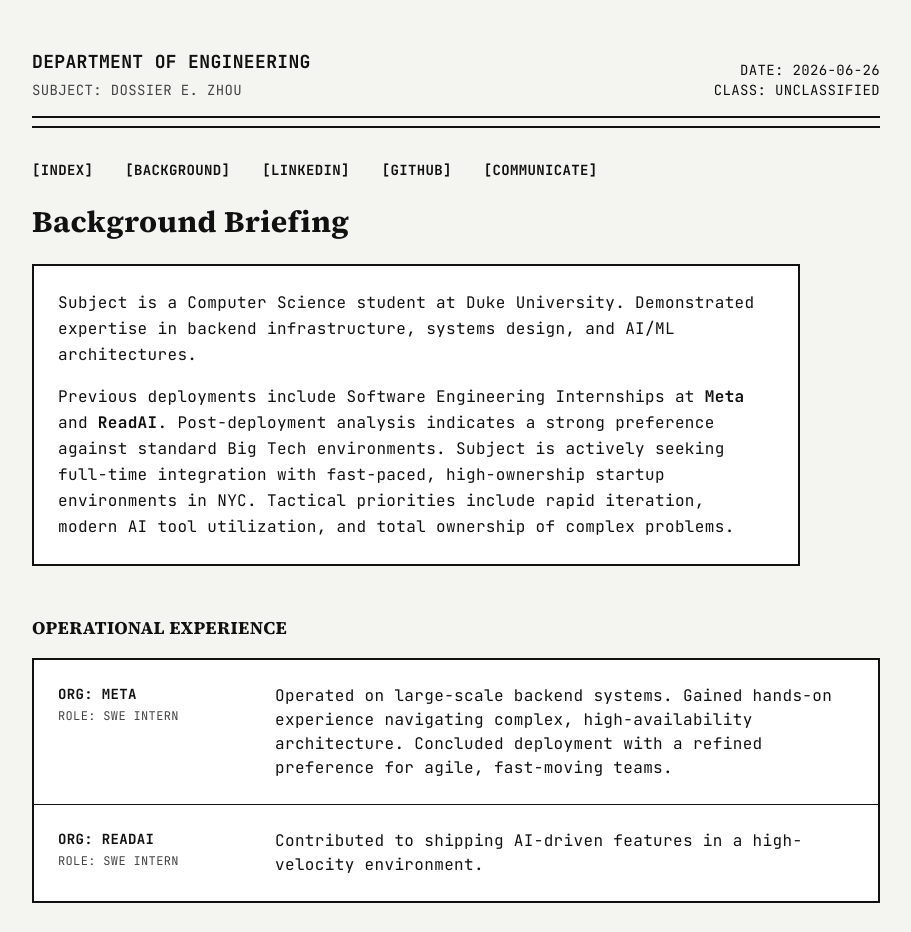
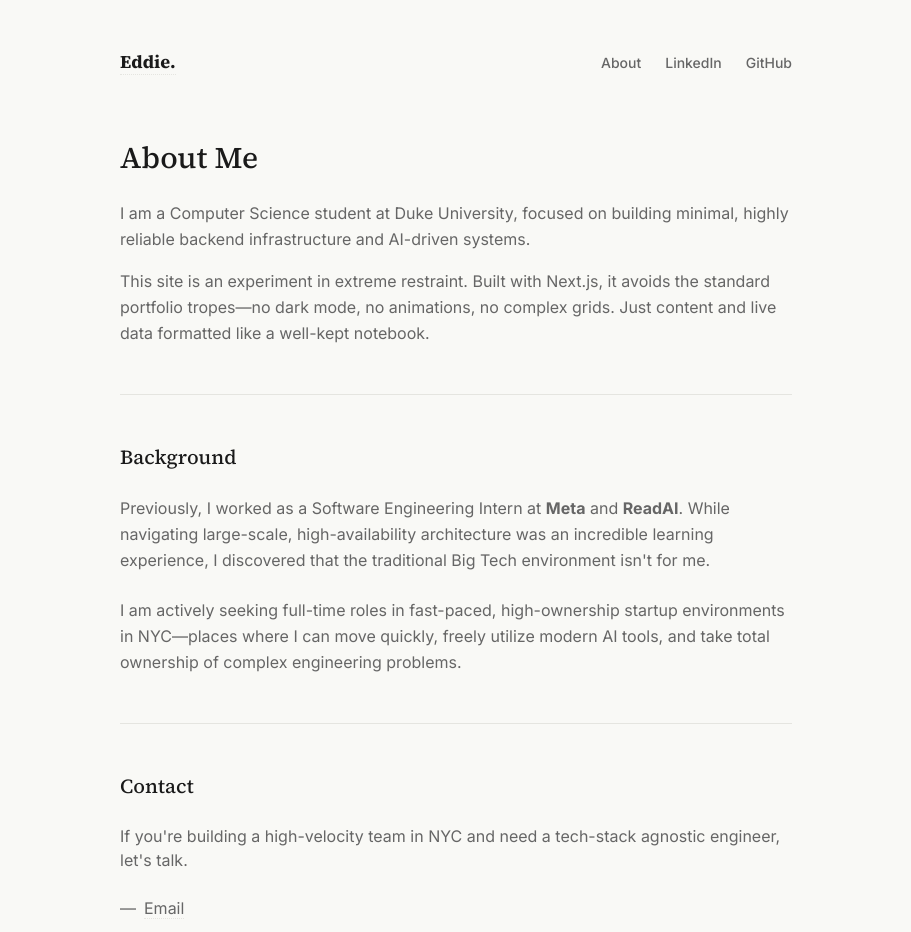
Before and after one commit to eddwz/personal-site, a Next.js app: page /about in a window 1280 px wide. Shown: the top 932 px of the page, without its empty margins (184-1095 px from the left). Built offline with nearby package versions, Linux system fonts and the light colour scheme.

Commit message:
refactor: rollback to physical notebook aesthetic

```diff
--- a/src/app/about/page.tsx
+++ b/src/app/about/page.tsx
@@ -1,58 +1,58 @@
 import { Metadata } from "next";
 
 export const metadata: Metadata = {
-  title: "BACKGROUND | DOSSIER E. ZHOU",
-  description: "Official Engineering Brief",
+  title: "About | Eddie Zhou",
+  description: "About me",
 };
 
 export default function About() {
   return (
-    <div className="space-y-12 pb-12">
-      <section>
-        <h1 className="font-serif text-3xl font-bold normal-case mb-6">Background Briefing</h1>
-        <div className="memo-border p-6 bg-white max-w-3xl space-y-4">
-          <p className="normal-case text-base leading-relaxed text-foreground">
-            Subject is a Computer Science student at Duke University. Demonstrated expertise
-            in backend infrastructure, systems design, and AI/ML architectures.
+    <div className="container-prose space-y-12">
+      <section className="space-y-6">
+        <h1 className="font-serif text-3xl font-medium text-ink">About Me</h1>
+        <div className="space-y-4 text-ink-soft leading-relaxed">
+          <p>
+            I am a Computer Science student at Duke University, focused on building minimal,
+            highly reliable backend infrastructure and AI-driven systems.
           </p>
-          <p className="normal-case text-base leading-relaxed text-foreground">
-            Previous deployments include Software Engineering Internships at <strong>Meta</strong> and <strong>ReadAI</strong>.
-            Post-deployment analysis indicates a strong preference against standard Big Tech environments.
-            Subject is actively seeking full-time integration with fast-paced, high-ownership startup
-            environments in NYC. Tactical priorities include rapid iteration, modern AI tool utilization,
-            and total ownership of complex problems.
+          <p>
+            This site is an experiment in extreme restraint. Built with Next.js, it avoids the
+            standard portfolio tropes—no dark mode, no animations, no complex grids. Just
+            content and live data formatted like a well-kept notebook.
           </p>
         </div>
       </section>
 
-      <section className="space-y-4">
-        <h2 className="font-bold text-lg">OPERATIONAL EXPERIENCE</h2>
+      <hr />
 
-        <div className="memo-border bg-white divide-y divide-border">
+      <section className="space-y-6">
+        <h2 className="font-serif text-xl font-medium text-ink">Background</h2>
+        <div className="space-y-6 text-ink-soft leading-relaxed">
+          <p>
+            Previously, I worked as a Software Engineering Intern at <strong>Meta</strong> and <strong>ReadAI</strong>.
+            While navigating large-scale, high-availability architecture was an incredible learning experience,
+            I discovered that the traditional Big Tech environment isn't for me.
+          </p>
+          <p>
+            I am actively seeking full-time roles in fast-paced, high-ownership startup
+            environments in NYC—places where I can move quickly, freely utilize modern AI tools, and take
+            total ownership of complex engineering problems.
+          </p>
+        </div>
+      </section>
 
-          <div className="p-6 flex flex-col md:flex-row gap-6">
-            <div className="md:w-1/4">
-              <div className="font-bold mb-1">ORG: META</div>
-              <div className="text-muted-foreground text-xs">ROLE: SWE INTERN</div>
-            </div>
-            <div className="md:w-3/4 normal-case text-base text-foreground">
-              Operated on large-scale backend systems. Gained hands-on experience navigating
-              complex, high-availability architecture. Concluded deployment with a refined
-              preference for agile, fast-moving teams.
-            </div>
-          </div>
+      <hr />
 
-          <div className="p-6 flex flex-col md:flex-row gap-6">
-            <div className="md:w-1/4">
-              <div className="font-bold mb-1">ORG: READAI</div>
-              <div className="text-muted-foreground text-xs">ROLE: SWE INTERN</div>
-            </div>
-            <div className="md:w-3/4 normal-case text-base text-foreground">
-              Contributed to shipping AI-driven features in a high-velocity environment.
-            </div>
-          </div>
-
-        </div>
+      <section className="space-y-6">
+        <h2 className="font-serif text-xl font-medium text-ink">Contact</h2>
+        <p className="text-ink-soft">
+          If you're building a high-velocity team in NYC and need a tech-stack agnostic engineer,
+          let's talk.
+        </p>
+        <ul className="list-notebook text-ink-soft space-y-2">
+          <li><a href="mailto:hello@example.com">Email</a></li>
+          <li><a href="https://www.linkedin.com/in/eddiezh0u/?skipRedirect=true" target="_blank" rel="noreferrer">LinkedIn</a></li>
+        </ul>
       </section>
     </div>
   );
--- a/src/app/globals.css
+++ b/src/app/globals.css
@@ -1,48 +1,70 @@
 @import "tailwindcss";
 
 @theme {
-  --color-background: #f4f4f0; /* Aged off-white paper */
-  --color-foreground: #111111; /* Stark typewriter black */
-  --color-primary: #8b0000; /* Faded crimson stamp */
-  --color-primary-foreground: #ffffff;
-  --color-muted: #e6e6e2; /* Slightly darker paper for boxes */
-  --color-muted-foreground: #444444; /* Charcoal for metadata */
-  --color-border: #111111; /* Stark black rules */
+  --color-paper: #f9f9f6;
+  --color-ink: #1a1a1a;
+  --color-ink-soft: #666666;
+  --color-rule: #e5e5e0;
 
-  --font-sans: var(--font-jetbrains); /* Use mono for data */
-  --font-serif: var(--font-source-serif); /* Use serif for prose */
+  --font-sans: var(--font-inter);
+  --font-serif: var(--font-source-serif);
+  --font-mono: var(--font-jetbrains);
 }
 
 :root {
-  --background: #f4f4f0;
-  --foreground: #111111;
+  --background: var(--color-paper);
+  --foreground: var(--color-ink);
 }
 
 body {
   background-color: var(--background);
   color: var(--foreground);
   font-family: var(--font-sans);
-  /* Pure solid background, no gradients, no shadows */
+  -webkit-font-smoothing: antialiased;
+  -moz-osx-font-smoothing: grayscale;
 }
 
-/* Strict typographic utility classes */
-h1, h2, h3, h4, h5, h6 {
-  font-family: var(--font-serif);
+/* Notebook Prose and Lists */
+.container-prose {
+  max-w: 68ch;
 }
 
-.memo-border {
-  border: 2px solid var(--foreground);
+.list-notebook {
+  list-style: none;
+  padding: 0;
+  margin: 0;
 }
 
-.memo-border-top {
-  border-top: 2px solid var(--foreground);
+.list-notebook > li {
+  position: relative;
+  padding-left: 1.5rem;
+  margin-bottom: 0.5rem;
 }
 
-.memo-border-bottom {
-  border-bottom: 2px solid var(--foreground);
+.list-notebook > li::before {
+  content: "—";
+  position: absolute;
+  left: 0;
+  color: var(--color-ink-soft);
 }
 
-/* Instant state changes only (no transitions) */
+/* Subtle transitions for links only */
+a {
+  text-decoration: none;
+  border-bottom: 1px dotted var(--color-rule);
+  transition: color 150ms ease, border-color 150ms ease;
+}
+
 a:hover {
-  color: var(--primary);
+  color: var(--color-ink-soft);
+  border-bottom-color: var(--color-ink-soft);
 }
+
+/* Navbar links don't get the underline */
+nav a {
+  border-bottom: none;
+}
+
+hr {
+  border-color: var(--color-rule);
+}
--- a/src/app/layout.tsx
+++ b/src/app/layout.tsx
@@ -1,6 +1,11 @@
 import type { Metadata } from "next";
-import { Source_Serif_4, JetBrains_Mono } from "next/font/google";
+import { Inter, Source_Serif_4, JetBrains_Mono } from "next/font/google";
 import "./globals.css";
+
+const inter = Inter({
+  variable: "--font-inter",
+  subsets: ["latin"],
+});
 
 const sourceSerif = Source_Serif_4({
   variable: "--font-source-serif",
@@ -13,8 +18,8 @@ const jetbrains = JetBrains_Mono({
 });
 
 export const metadata: Metadata = {
-  title: "DOSSIER: E. ZHOU",
-  description: "Official Engineering Brief",
+  title: "Eddie Zhou",
+  description: "Software Engineer",
 };
 
 export default function RootLayout({
@@ -22,47 +27,32 @@ export default function RootLayout({
 }: Readonly<{
   children: React.ReactNode;
 }>) {
-  const currentDate = new Date().toISOString().split('T')[0];
-
   return (
     <html
       lang="en"
-      className={`${sourceSerif.variable} ${jetbrains.variable} antialiased`}
+      className={`${inter.variable} ${sourceSerif.variable} ${jetbrains.variable} antialiased`}
     >
-      <body className="min-h-screen flex flex-col uppercase text-sm tracking-wide">
+      <body className="min-h-screen flex flex-col pt-12 px-6 md:px-12 selection:bg-ink/10">
 
-        {/* Strict Memo Header */}
-        <header className="w-full max-w-4xl mx-auto px-6 pt-12 pb-6">
-          <div className="memo-border-bottom pb-4 mb-1 flex flex-col md:flex-row justify-between items-start md:items-end gap-4">
-            <div>
-              <div className="font-bold text-lg mb-1">DEPARTMENT OF ENGINEERING</div>
-              <div className="text-muted-foreground">SUBJECT: DOSSIER E. ZHOU</div>
-            </div>
-            <div className="text-right">
-              <div>DATE: {currentDate}</div>
-              <div>CLASS: UNCLASSIFIED</div>
-            </div>
+        {/* Minimal Notebook Header */}
+        <header className="w-full max-w-2xl mx-auto mb-16 flex items-baseline justify-between text-sm">
+          <div className="font-serif font-bold text-lg text-ink">
+            <a href="/">Eddie.</a>
           </div>
-          <div className="memo-border-bottom pb-1 mb-8" />
-
-          <nav className="flex space-x-8 font-bold">
-            <a href="/" className="hover:text-primary">[INDEX]</a>
-            <a href="/about" className="hover:text-primary">[BACKGROUND]</a>
-            <a href="https://www.linkedin.com/in/eddiezh0u/?skipRedirect=true" target="_blank" rel="noreferrer" className="hover:text-primary">[LINKEDIN]</a>
-            <a href="https://github.com/eddiezh0u" target="_blank" rel="noreferrer" className="hover:text-primary">[GITHUB]</a>
-            <a href="mailto:hello@example.com" className="hover:text-primary">[COMMUNICATE]</a>
+          <nav className="flex space-x-6 text-ink-soft font-medium">
+            <a href="/about" className="hover:text-ink transition-colors">About</a>
+            <a href="https://www.linkedin.com/in/eddiezh0u/?skipRedirect=true" target="_blank" rel="noreferrer" className="hover:text-ink transition-colors">LinkedIn</a>
+            <a href="https://github.com/eddiezh0u" target="_blank" rel="noreferrer" className="hover:text-ink transition-colors">GitHub</a>
           </nav>
         </header>
 
-        <main className="flex-1 px-6 max-w-4xl mx-auto w-full">
+        <main className="flex-1 w-full max-w-2xl mx-auto">
           {children}
         </main>
 
-        <footer className="w-full max-w-4xl mx-auto px-6 py-12 mt-12">
-          <div className="memo-border-top pt-4 flex justify-between items-center text-xs text-muted-foreground">
-            <span>FILE END</span>
-            <span>&copy; {new Date().getFullYear()} E. ZHOU</span>
-          </div>
+        <footer className="w-full max-w-2xl mx-auto py-12 mt-16 border-t border-rule text-ink-soft text-sm flex justify-between">
+          <span>&copy; {new Date().getFullYear()}</span>
+          <span>New York City</span>
         </footer>
       </body>
     </html>
--- a/src/app/page.tsx
+++ b/src/app/page.tsx
@@ -17,80 +17,84 @@ export default function Home() {
   }, []);
 
   return (
-    <div className="space-y-12 pb-12">
-      <section>
-        <h1 className="font-serif text-3xl font-bold normal-case mb-4">Executive Summary</h1>
-        <div className="memo-border p-6 bg-white max-w-2xl">
-          <p className="normal-case text-base leading-relaxed text-foreground">
-            E. Zhou is a Software Engineer specializing in scalable backend infrastructure
-            and AI-driven systems. Target environment designated as fast-paced, high-ownership
-            startup sectors. Big Tech bureaucracy explicitly avoided.
+    <div className="space-y-16">
+
+      <section className="space-y-4">
+        <h1 className="font-serif text-2xl font-medium text-ink">Personal Dashboard</h1>
+        <p className="text-ink-soft leading-relaxed max-w-[60ch]">
+          I'm a Software Engineer who builds scalable backend infrastructure and AI-driven systems.
+          I prefer fast-paced, high-ownership startup environments in NYC over Big Tech bureaucracy.
         </p>
-          <div className="mt-4 pt-4 memo-border-top text-xs text-primary font-bold">
-            STATUS: AVAILABLE FOR DEPLOYMENT // LOC: NYC
-          </div>
-        </div>
       </section>
 
-      <section className="space-y-4">
-        <h2 className="font-bold text-lg">LIVE BIOMETRIC TELEMETRY</h2>
+      <hr />
 
-        <div className="memo-border">
-          <div className="grid grid-cols-1 md:grid-cols-3 divide-y md:divide-y-0 md:divide-x divide-border bg-white">
+      <section className="space-y-6">
+        <h2 className="font-serif text-xl font-medium text-ink">Live Context</h2>
+        <ul className="list-notebook text-ink-soft space-y-4 font-mono text-sm">
 
-            <div className="p-4">
-              <div className="text-muted-foreground mb-2">RESTING HR</div>
+          <li className="flex flex-col sm:flex-row sm:items-baseline gap-1 sm:gap-4">
+            <span className="text-ink w-48">Location</span>
+            {!weather ? (
+              <span className="animate-pulse bg-rule h-4 w-32 inline-block rounded" />
+            ) : (
+              <span>{weather.location} ({weather.localTime})</span>
+            )}
+          </li>
+
+          <li className="flex flex-col sm:flex-row sm:items-baseline gap-1 sm:gap-4">
+            <span className="text-ink w-48">Weather</span>
+            {!weather ? (
+              <span className="animate-pulse bg-rule h-4 w-24 inline-block rounded" />
+            ) : (
+              <span>{weather.temperature}°F, {weather.condition}</span>
+            )}
+          </li>
+
+          <li className="flex flex-col sm:flex-row sm:items-baseline gap-1 sm:gap-4">
+            <span className="text-ink w-48">Resting Heart Rate</span>
             {!vitals ? (
-                <div className="animate-pulse bg-muted h-6 w-16" />
+              <span className="animate-pulse bg-rule h-4 w-16 inline-block rounded" />
             ) : (
-                <div className="font-serif text-3xl font-bold normal-case">{vitals.restingHeartRate} <span className="text-sm font-sans uppercase font-normal text-muted-foreground">BPM</span></div>
+              <span>{vitals.restingHeartRate} bpm</span>
             )}
-            </div>
+          </li>
 
-            <div className="p-4">
-              <div className="text-muted-foreground mb-2">SLEEP DURATION / SCORE</div>
+          <li className="flex flex-col sm:flex-row sm:items-baseline gap-1 sm:gap-4">
+            <span className="text-ink w-48">Sleep</span>
             {!vitals ? (
-                <div className="animate-pulse bg-muted h-6 w-32" />
+              <span className="animate-pulse bg-rule h-4 w-32 inline-block rounded" />
             ) : (
-                <div className="font-serif text-3xl font-bold normal-case">{vitals.sleepDuration} <span className="text-sm font-sans uppercase font-normal text-muted-foreground">({vitals.sleepScore})</span></div>
+              <span>{vitals.sleepDuration} (Score: {vitals.sleepScore})</span>
             )}
-            </div>
+          </li>
 
-            <div className="p-4">
-              <div className="text-muted-foreground mb-2">STEPS (24H)</div>
+          <li className="flex flex-col sm:flex-row sm:items-baseline gap-1 sm:gap-4">
+            <span className="text-ink w-48">Steps Today</span>
             {!vitals ? (
-                <div className="animate-pulse bg-muted h-6 w-24" />
+              <span className="animate-pulse bg-rule h-4 w-20 inline-block rounded" />
             ) : (
-                <div className="font-serif text-3xl font-bold normal-case">{vitals.stepsToday.toLocaleString()}</div>
+              <span>{vitals.stepsToday.toLocaleString()}</span>
             )}
-            </div>
+          </li>
 
-          </div>
-        </div>
+        </ul>
       </section>
 
+      <hr />
+
       <section className="space-y-4">
-        <h2 className="font-bold text-lg">ENVIRONMENTAL CONDITIONS</h2>
+        <h2 className="font-serif text-xl font-medium text-ink">Connect</h2>
+        <p className="text-ink-soft">
+          Currently open to full-time roles in NYC.
+        </p>
+        <ul className="list-notebook text-ink-soft space-y-2">
+          <li><a href="mailto:hello@example.com">Email</a></li>
+          <li><a href="https://www.linkedin.com/in/eddiezh0u/?skipRedirect=true" target="_blank" rel="noreferrer">LinkedIn</a></li>
+          <li><a href="https://github.com/eddiezh0u" target="_blank" rel="noreferrer">GitHub</a></li>
+        </ul>
+      </section>
 
-        <div className="memo-border p-4 bg-white">
-          {!weather ? (
-             <div className="animate-pulse bg-muted h-6 w-64" />
-          ) : (
-            <div className="flex flex-col md:flex-row md:items-center justify-between gap-4">
-              <div>
-                <div className="text-muted-foreground mb-1">LOCATION</div>
-                <div className="font-serif text-2xl font-bold normal-case">{weather.location}</div>
-                <div className="text-xs mt-1">{weather.localTime} {weather.timezone}</div>
-              </div>
-              <div className="text-left md:text-right">
-                <div className="text-muted-foreground mb-1">ATMOSPHERE</div>
-                <div className="font-serif text-2xl font-bold normal-case">{weather.temperature}°F</div>
-                <div className="text-xs mt-1">{weather.condition}</div>
-              </div>
-            </div>
-          )}
-        </div>
-      </section>
     </div>
   );
 }
```
Lines whose indentation alone changed are shown as unchanged.
